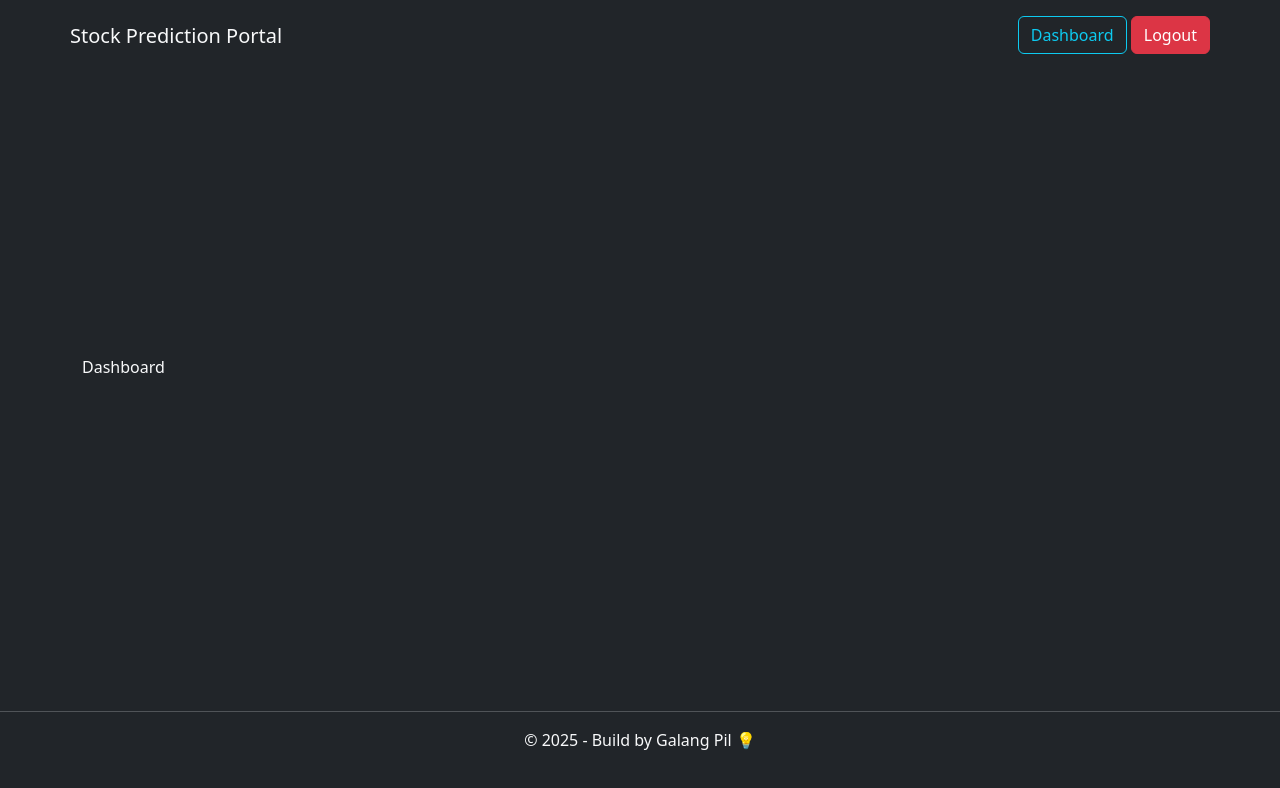
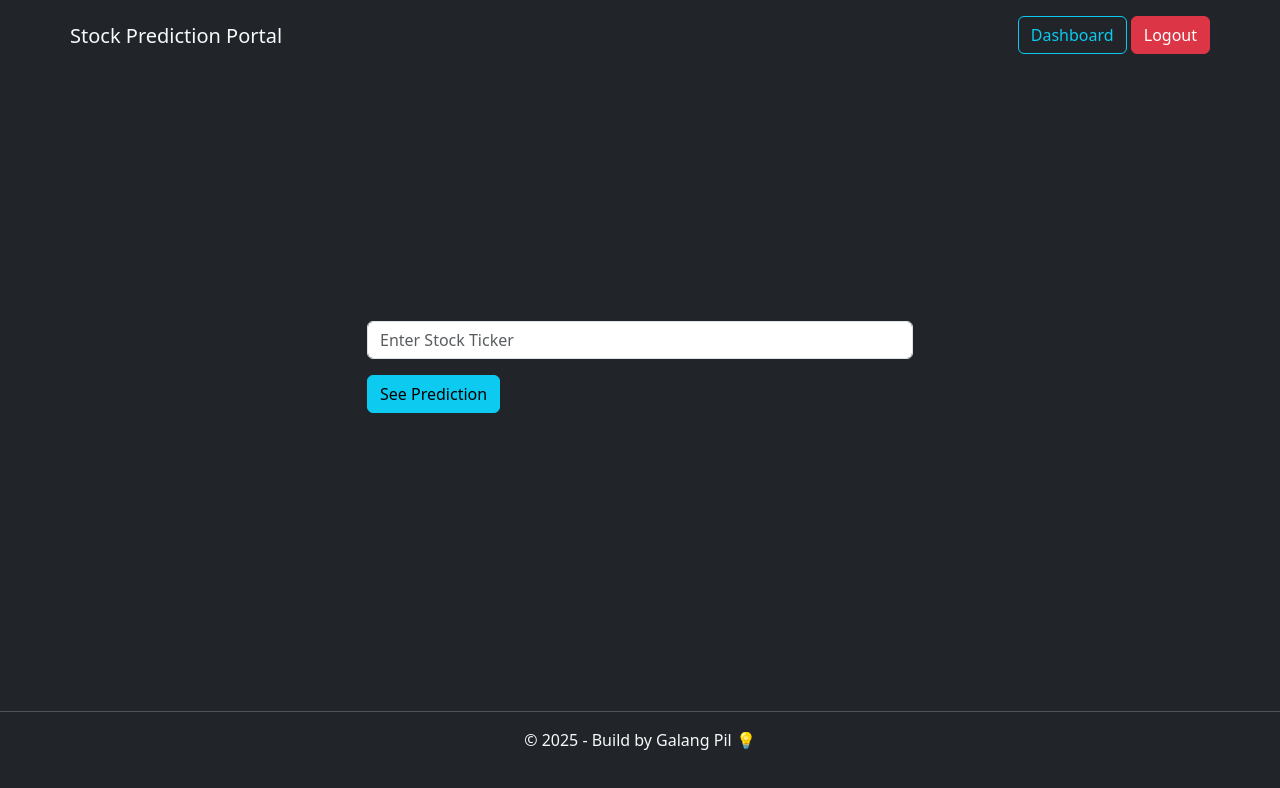
Before and after one commit to galangpiliang/stock-prediction-portal, a React (Vite) app in the folder frontend-react/: page /dashboard in a window 1280 px wide. Shown: the top 788 px of the page. Built offline with nearby package versions, Linux system fonts and the light colour scheme; no server answers; sample sign-in values are in the browser's storage.

Commit message:
Accepting Stock Ticker From React

```diff
--- a/frontend-react/src/axiosInstance.js
+++ b/frontend-react/src/axiosInstance.js
@@ -1,6 +1,11 @@
 import axios from "axios";
 
 const baseURL = import.meta.env.VITE_BACKEND_BASE_API;
+
+if (!baseURL) {
+  	console.error("Missing backend API URL. Please configure your environment.");
+	alert("Configuration error: API URL missing.");
+}
 
 const axiosInstance = axios.create({
 	baseURL,
--- a/frontend-react/src/components/Login.jsx
+++ b/frontend-react/src/components/Login.jsx
@@ -1,5 +1,5 @@
 import React, {useContext, useState} from 'react'
-import axios from 'axios'
+import axiosInstance from '../axiosInstance'
 import { FontAwesomeIcon } from '@fortawesome/react-fontawesome'
 import { faSpinner } from '@fortawesome/free-solid-svg-icons'
 import { AuthContext } from '../AuthProvider'
@@ -21,7 +21,7 @@ const Login = () => {
 
         try {
             SetError('')
-            const response = await axios.post('http://127.0.0.1:8000/api/v1/token/', userData)
+            const response = await axiosInstance.post('/token/', userData)
             localStorage.setItem('accessToken', response.data.access)
             localStorage.setItem('refreshToken', response.data.refresh)
             console.log('Login successful')
--- a/frontend-react/src/components/Register.jsx
+++ b/frontend-react/src/components/Register.jsx
@@ -1,5 +1,5 @@
 import React, {useState} from 'react'
-import axios from 'axios'
+import axiosInstance from '../axiosInstance'
 import { FontAwesomeIcon } from '@fortawesome/react-fontawesome'
 import { faSpinner } from '@fortawesome/free-solid-svg-icons'
 
@@ -22,7 +22,7 @@ const Register = () => {
         try {
             SetSuccess(false)
             SetErrors({})
-            const response = await axios.post('http://127.0.0.1:8000/api/v1/register/', userData)
+            const response = await axiosInstance.post('/register/', userData)
             console.log('Response Data ==>', response)
             console.log('Registration Successful')
             SetSuccess(true)
--- a/frontend-react/src/components/dashboard/Dashboard.jsx
+++ b/frontend-react/src/components/dashboard/Dashboard.jsx
@@ -1,12 +1,14 @@
-import React, { useEffect } from 'react'
-import axiosInstance from '../../axiosinstance'
+import React, { useEffect, useState } from 'react'
+import axiosInstance from '../../axiosInstance'
 
 const Dashboard = () => {
+	const [stockTicker, setStockTicker] = useState('')
+
 	useEffect(() => {
 		const fetchProtectedData = async () => {
 			try {
 				const response = await axiosInstance.get('/protected-view')
-				console.log('Success:', response.data)
+				console.log('Success:', response)
 			} catch (error) {
 				console.error('Error fetching data:', error)
 			}
@@ -16,7 +18,16 @@ const Dashboard = () => {
 	}, [])
 
 	return (
-		<div className='text-light container'>Dashboard</div>
+		<div className="container">
+			<div className="row">
+				<div className="col-md-6 mx-auto">
+					<form action="">
+						<input type="text" className='form-control' placeholder='Enter Stock Ticker' onChange={(e) => setStockTicker(e.target.value)} required />
+						<button type="submit" className='btn btn-info mt-3'>See Prediction</button>
+					</form>
+				</div>
+			</div>
+		</div>
 	)
 }
 
```
